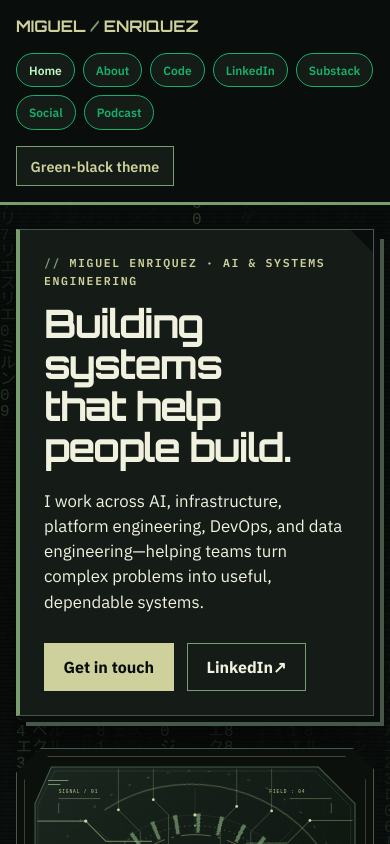
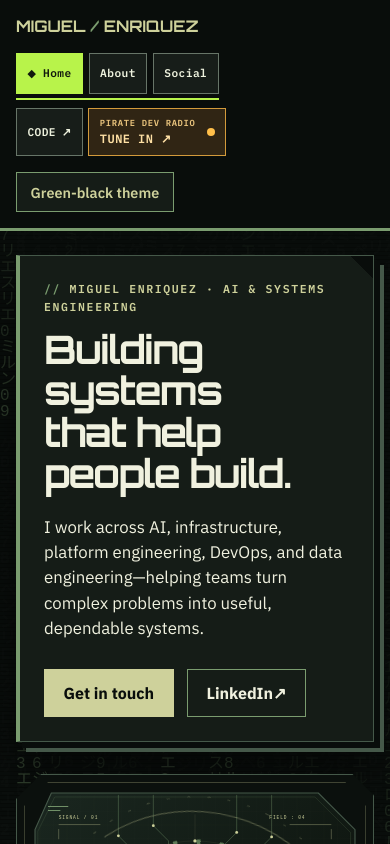
Before and after one commit to ElderMael/portfolio-website, a React (Vite) app: page / in a window 390 px wide. Shown: the top 844 px of the page. Built offline with nearby package versions, Linux system fonts and the light colour scheme; a web font is replaced by a local one.

Commit message:
feat(nav): Redesign transit radio header
Replace the legacy header links with route-aware graphite tabs and clear outbound paths while preserving responsive access and safe external navigation.

```diff
--- a/src/components/Navigation.css
+++ b/src/components/Navigation.css
@@ -1,34 +1,152 @@
-@media (min-width: 1000px) {
+.navigation {
+  display: flex;
+  align-items: center;
+  justify-content: center;
+  gap: .75rem;
+  min-width: 0;
+  color: #eef2de;
+}
+
+.navigation-pages,
+.navigation-outbound {
+  display: flex;
+  align-items: stretch;
+  gap: .35rem;
+}
+
+.navigation-pages {
+  border-bottom: 2px solid #b8f34a;
+  padding-bottom: .25rem;
+}
+
+.navigation-tab,
+.navigation-external {
+  display: inline-flex;
+  align-items: center;
+  justify-content: center;
+  min-height: 2.75rem;
+  box-sizing: border-box;
+  padding: .65rem .85rem;
+  border: 1px solid #677568;
+  border-radius: 0;
+  background: #171d19;
+  color: #eef2de;
+  font: 600 .75rem/1.2 'IBM Plex Mono', monospace;
+  letter-spacing: .04em;
+  text-decoration: none;
+  white-space: nowrap;
+}
+
+.navigation-tab:hover,
+.navigation-external:hover {
+  background: #242e27;
+  color: #fff;
+}
+
+.navigation-tab--current {
+  position: relative;
+  border-color: #b8f34a;
+  background: #b8f34a;
+  color: #11180d;
+}
+
+.navigation-tab--current:hover {
+  background: #c9ff61;
+  color: #11180d;
+}
+
+.navigation-tab-marker {
+  margin-right: .45rem;
+  font-size: .65rem;
+}
+
+.navigation-external {
+  gap: .35rem;
+}
+
+.navigation-code {
+  border-color: #677568;
+}
+
+.navigation-radio {
+  justify-content: space-between;
+  gap: .7rem;
+  border-color: #d39a3b;
+  background: #302514;
+  color: #ffe1a5;
+}
+
+.navigation-radio:hover {
+  border-color: #ffd17c;
+  background: #49371d;
+  color: #fff0d0;
+}
+
+.navigation-radio-copy {
+  display: flex;
+  flex-direction: column;
+  gap: .2rem;
+}
+
+.navigation-radio-label {
+  color: #edc77f;
+  font-size: .55rem;
+  letter-spacing: .08em;
+}
+
+.navigation-radio-title {
+  font-size: .75rem;
+}
+
+.navigation-radio-dot {
+  width: .5rem;
+  height: .5rem;
+  flex: 0 0 .5rem;
+  border-radius: 50%;
+  background: #ffbf4a;
+}
+
+.site-shell a.navigation-tab,
+.site-shell a.navigation-external {
+  color: #eef2de;
+}
+
+.site-shell a.navigation-tab:hover,
+.site-shell a.navigation-external:hover {
+  color: #fff;
+}
+
+.site-shell a.navigation-tab--current,
+.site-shell a.navigation-tab--current:hover {
+  color: #11180d;
+}
+
+.site-shell a.navigation-radio {
+  color: #ffe1a5;
+}
+
+.site-shell a.navigation-radio:hover {
+  color: #fff0d0;
+}
+
+@media (max-width: 700px) {
   .navigation {
-    padding-top: 2%;
+    flex-basis: 100%;
+    flex-wrap: wrap;
+    justify-content: flex-start;
+    gap: .45rem;
+  }
+
+  .navigation-pages,
+  .navigation-outbound {
+    max-width: 100%;
+    flex-wrap: wrap;
+  }
+
+  .navigation-tab,
+  .navigation-external {
+    min-height: 2.6rem;
+    padding: .55rem .65rem;
+    font-size: .7rem;
   }
 }
-
-.navigation .btn.btn-pill {
-  font-family: 'Press Start 2P', cursive;
-  font-size: 0.7em;
-  background-color: rgba(0, 0, 0, 0.8);
-}
-
-.nav .btn.btn-pill {
-  font-family: 'Press Start 2P', cursive;
-  font-size: 0.7em;
-  background-color: rgba(0, 0, 0, 0.8);
-}
-
-.navigation .btn.btn-pill:before {
-  padding-right: 0px;
-}
-
-.navigation .btn.btn-success.btn-pill span {
-  padding-left: 0px;
-}
-
-.navigation .btn.btn-pill:hover, .nav .btn.btn-pill:hover {
-  background-color: #17b06b;
-  color: #000000;
-}
-
-.icon-nav {
-  margin-right: 10px;
-}
--- a/src/components/Navigation.tsx
+++ b/src/components/Navigation.tsx
@@ -1,59 +1,49 @@
-import React from "react";
-import './Navigation.css'
-import useWindowDimensions from "../useWindowDimensions";
-import {FontAwesomeIcon} from "@fortawesome/react-fontawesome";
-import { Link } from "react-router-dom";
-import {
-    faCode,
-    faHouse,
-    faMicrophone,
-    faNewspaper,
-    faShareNodes,
-    faUser,
-} from "@fortawesome/free-solid-svg-icons";
-import {faLinkedin} from "@fortawesome/free-brands-svg-icons";
+import React from 'react';
+import './Navigation.css';
+import { Link, useLocation } from 'react-router-dom';
+
+const pages = [
+    { label: 'Home', href: '/' },
+    { label: 'About', href: '/about' },
+    { label: 'Social', href: '/social' },
+];
 
 export function Navigation() {
-    const {width} = useWindowDimensions();
-
-    const isWide = width > 2500;
+    const { pathname } = useLocation();
+    const currentPath = pathname.replace(/\/+$/, '') || '/';
 
     return (
-        <nav aria-label="Main navigation"
-            className={(isWide ? "container" : "") + " navigation navbar navbar-dark"}>
-            <Link to="/" className="btn btn-success btn-pill col-lg-2 col-md-2 col-sm-2">
-                <FontAwesomeIcon className="icon-nav icon-user" icon={faHouse} size="2x"/>
-                <span>Home</span>
-            </Link>
-            <Link className="btn btn-outline-success btn-pill col-lg-2 col-md-2 col-sm-2" to="/about">
-                <FontAwesomeIcon className="icon-nav icon-user" icon={faUser} size="2x"/>
-                <span>About</span>
-            </Link>
-            <a className="btn btn-outline-success btn-pill col-lg-2 col-md-2 col-sm-2"
-               target="_blank" rel="noopener noreferrer" href="https://github.com/ElderMael/">
-                <FontAwesomeIcon className="icon-nav icon-code" icon={faCode} size="2x"/>
-                <span>Code</span>
-            </a>
-            <a className="btn btn-outline-success btn-pill col-lg-2 col-md-2 col-sm-2"
-               target="_blank" rel="noopener noreferrer" href="https://www.linkedin.com/in/eldermael/">
-                <FontAwesomeIcon className="icon-nav icon-community" icon={faLinkedin} size="2x"/>
-                <span>LinkedIn</span>
-            </a>
-            <a className="btn btn-outline-success btn-pill col-lg-2 col-md-2 col-sm-2"
-               target="_blank" rel="noopener noreferrer" href="https://piratedevradio.substack.com/">
-                <FontAwesomeIcon className="icon-nav fas fa-2x icon-contact" icon={faNewspaper}/>
-                <span>Substack</span>
-            </a>
-            <Link className="btn btn-outline-success btn-pill col-lg-2 col-md-2 col-sm-2" to="/social">
-                <FontAwesomeIcon className="icon-nav fas fa-2x icon-community" icon={faShareNodes}/>
-                <span>Social</span>
-            </Link>
-            <a className="btn btn-outline-success btn-pill col-lg-2 col-md-2 col-sm-2"
-               target="_blank" rel="noopener noreferrer" href="https://www.youtube.com/@piratedevradio">
-                <FontAwesomeIcon className="icon-nav icon-media" icon={faMicrophone} size="2x"/>
-                <span>Podcast</span>
-            </a>
+        <nav aria-label="Main navigation" className="navigation">
+            <div className="navigation-pages">
+                {pages.map(({ label, href }) => {
+                    const current = currentPath === href;
+                    return (
+                        <Link
+                            key={href}
+                            to={href}
+                            className={`navigation-tab${current ? ' navigation-tab--current' : ''}`}
+                            aria-current={current ? 'page' : undefined}
+                        >
+                            {current && <span className="navigation-tab-marker" aria-hidden="true">◆</span>}
+                            <span>{label}</span>
+                        </Link>
+                    );
+                })}
+            </div>
+            <div className="navigation-outbound">
+                <a className="navigation-external navigation-code" href="https://github.com/ElderMael/"
+                   target="_blank" rel="noopener noreferrer">
+                    CODE <span aria-hidden="true">↗</span>
+                </a>
+                <a className="navigation-external navigation-radio" href="https://www.youtube.com/@piratedevradio"
+                   target="_blank" rel="noopener noreferrer">
+                    <span className="navigation-radio-copy">
+                        <span className="navigation-radio-label">PIRATE DEV RADIO</span>
+                        <span className="navigation-radio-title">TUNE IN <span aria-hidden="true">↗</span></span>
+                    </span>
+                    <span className="navigation-radio-dot" aria-hidden="true" />
+                </a>
+            </div>
         </nav>
     );
-
 }
```
Also changed, not shown: 1 other file (tests, documents, lock files or other folders).
